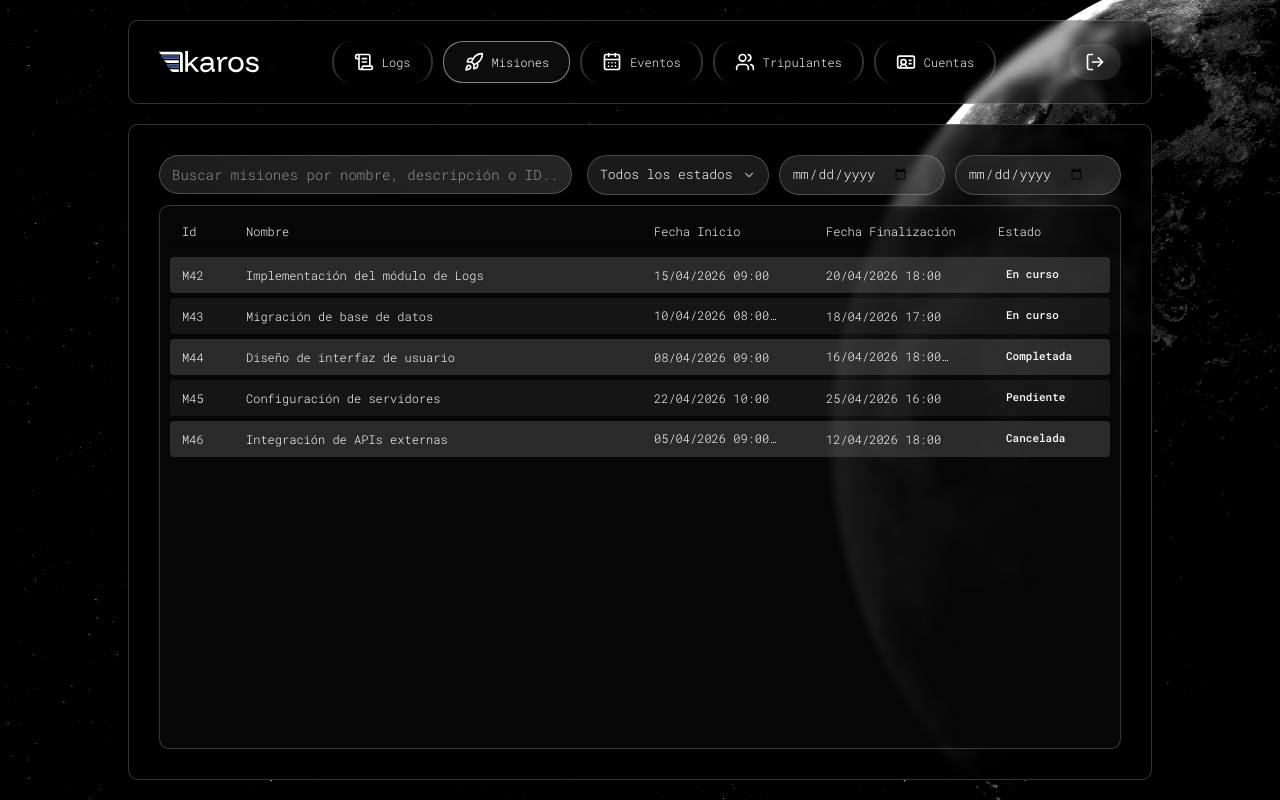
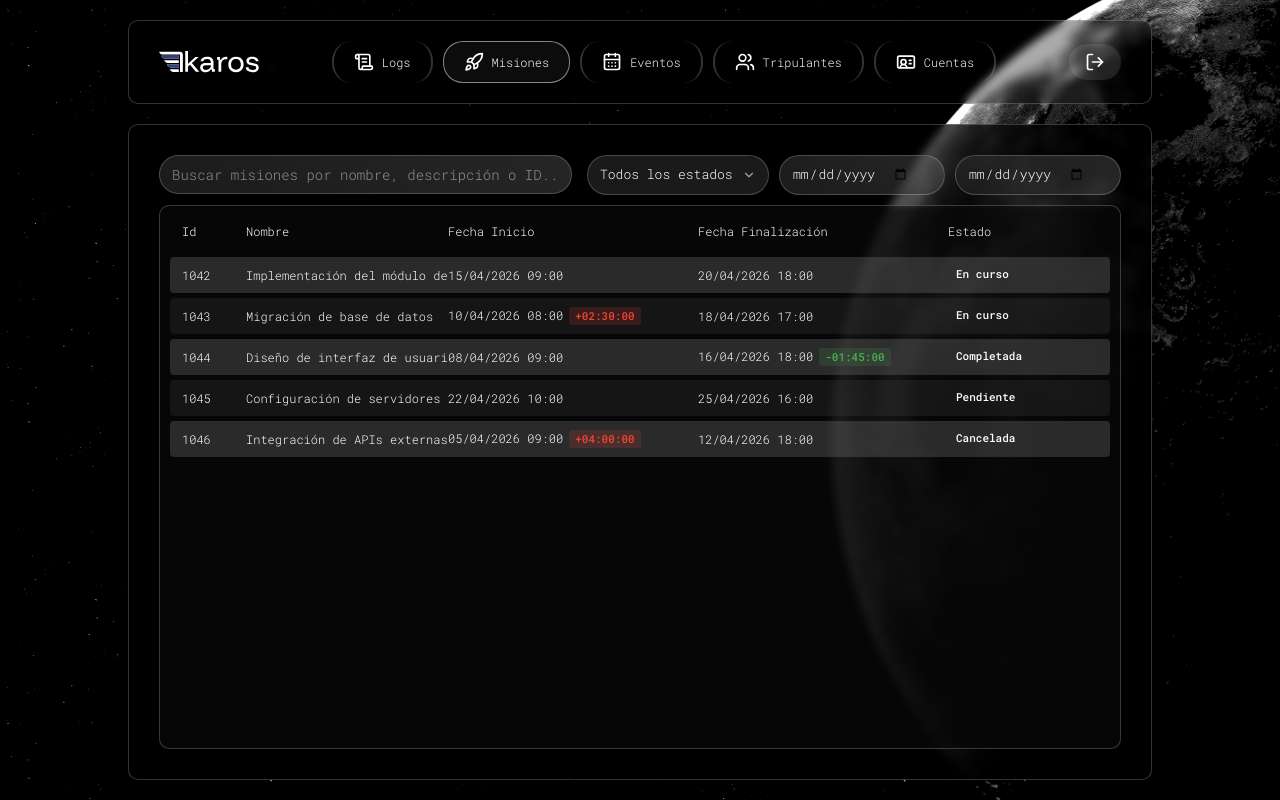
Before and after one commit to GreatXLabs/ikaros-client, a React (Vite) app in the folder react-client/: page /#/Misiones in a window 1280 px wide. Built offline with nearby package versions, Linux system fonts and the light colour scheme.

Commit message:
Primer commit del cliente y del progreso hecho hasta ahora.

```diff
--- a/react-client/src/components/MisionItem.css
+++ b/react-client/src/components/MisionItem.css
@@ -1,7 +1,7 @@
 .mision-item,
 .mision-list-header {
   display: grid;
-  grid-template-columns: 64px 1fr 172px 172px 100px;
+  grid-template-columns: 64px 1fr 250px 250px 150px;
   align-items: center;
   gap: 0;
   padding: 0 12px;
@@ -54,22 +54,31 @@
 
 }
 
+.mision-delta {
+  display: inline-block;
+  font-size: 11px;
+  padding: 1px 6px;
+  border-radius: 3px;
+  font-weight: 500;
+  flex-shrink: 0;
+  margin-left: 6px;
+}
+
+.delta-adelanto {
+  background: rgba(76, 175, 80, 0.15);
+  color: #4caf50;
+}
+
+.delta-retardo {
+  background: rgba(244, 67, 54, 0.15);
+  color: #f44336;
+}
+
 .cell-estado {
   display: flex;
   align-items: center;
 }
 
-.mision-delta {
-  display: inline-block;
-  font-size: 11px;
-  padding: 1px 6px;
-  border-radius: 3px;
-  background: rgba(76, 175, 80, 0.15);
-  color: #4caf50;
-  font-weight: 500;
-  flex-shrink: 0;
-  margin-left: 6px;
-}
 
 .mision-status {
   display: inline-block;
--- a/react-client/src/components/MisionItem.jsx
+++ b/react-client/src/components/MisionItem.jsx
@@ -21,7 +21,24 @@ function formatFecha(isoString) {
 
 function parseDelta(delta) {
   if (!delta || delta === '00:00:00' || delta === '+00:00:00' || delta === '-00:00:00') return null
-  return delta
+
+  // Convertir el string a segundos totales para comparar con 0
+  // El formato es "+HH:MM:SS" o "-HH:MM:SS"
+  const signChar = delta.startsWith('-') ? -1 : 1
+  const timePart = delta.replace(/^[+-]/, '') // Quitamos el signo para parsear el tiempo
+  const [hours, minutes, seconds] = timePart.split(':').map(Number)
+  const totalSeconds = (hours * 3600) + (minutes * 60) + seconds
+  const signedSeconds = signChar * totalSeconds
+
+  // Determinar si es adelanto o retardo basado en el valor numérico
+  const isAdvantage = signedSeconds < 0 // Adelanto (negativo)
+  const isDelay = signedSeconds > 0     // Retardo (positivo)
+
+  return {
+    value: delta, // Mostramos el string original con signo (+HH:MM:SS o -HH:MM:SS)
+    isAdvantage,
+    isDelay
+  }
 }
 
 export function MisionItem({ mision }) {
@@ -41,17 +58,17 @@ export function MisionItem({ mision }) {
 
   return (
     <Link to={`/misiones/${misionId}`} className="mision-item">
-      <span className="mision-cell cell-id">M{String(misionId).slice(-2)}</span>
+      <span className="mision-cell cell-id">{misionId}</span>
       <span className="mision-cell cell-nombre">
         {nombre}
       </span>
       <span className="mision-cell cell-fecha">
         {formatFecha(fechaInicioEstimada)}
-        {deltaInicio && <span className="mision-delta">{deltaInicio}</span>}
+        {deltaInicio && <span className={`mision-delta ${deltaInicio.isDelay ? 'delta-retardo' : 'delta-adelanto'}`}>{deltaInicio.value}</span>}
       </span>
       <span className="mision-cell cell-fecha">
         {formatFecha(fechaFinEstimada)}
-        {deltaFin && <span className="mision-delta">{deltaFin}</span>}
+        {deltaFin && <span className={`mision-delta ${deltaFin.isDelay ? 'delta-retardo' : 'delta-adelanto'}`}>{deltaFin.value}</span>}
       </span>
       <span className="mision-cell cell-estado">
         <span className={`mision-status status-${estadoKey}`}>{estadoNombre}</span>
--- a/react-client/src/pages/Misiones.jsx
+++ b/react-client/src/pages/Misiones.jsx
@@ -63,10 +63,11 @@ const misionesData = [
 ]
 
 const estados = [
-  { id: 1, nombre: 'Pendiente' },
-  { id: 2, nombre: 'En curso' },
-  { id: 3, nombre: 'Completada' },
-  { id: 4, nombre: 'Cancelada' }
+  { id: 1, nombre: 'Planificada' },
+  { id: 2, nombre: 'Preparada' },
+  { id: 3, nombre: 'En curso' },
+  { id: 4, nombre: 'Finalizada' },
+  { id: 5, nombre: 'Cancelada' }
 ]
 
 export function Misiones() {
```
Also changed, not shown: 1 other file (tests, documents, lock files or other folders).
